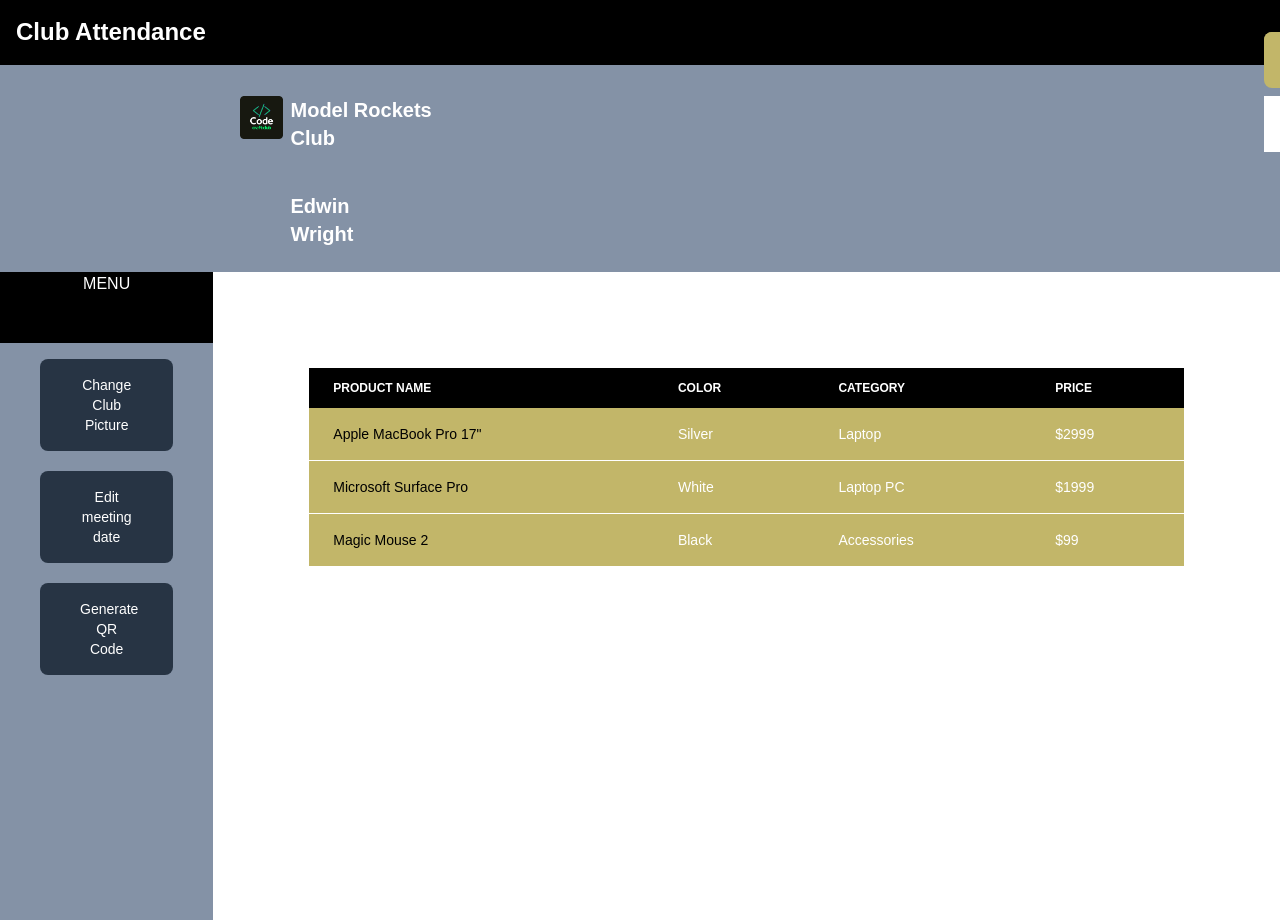
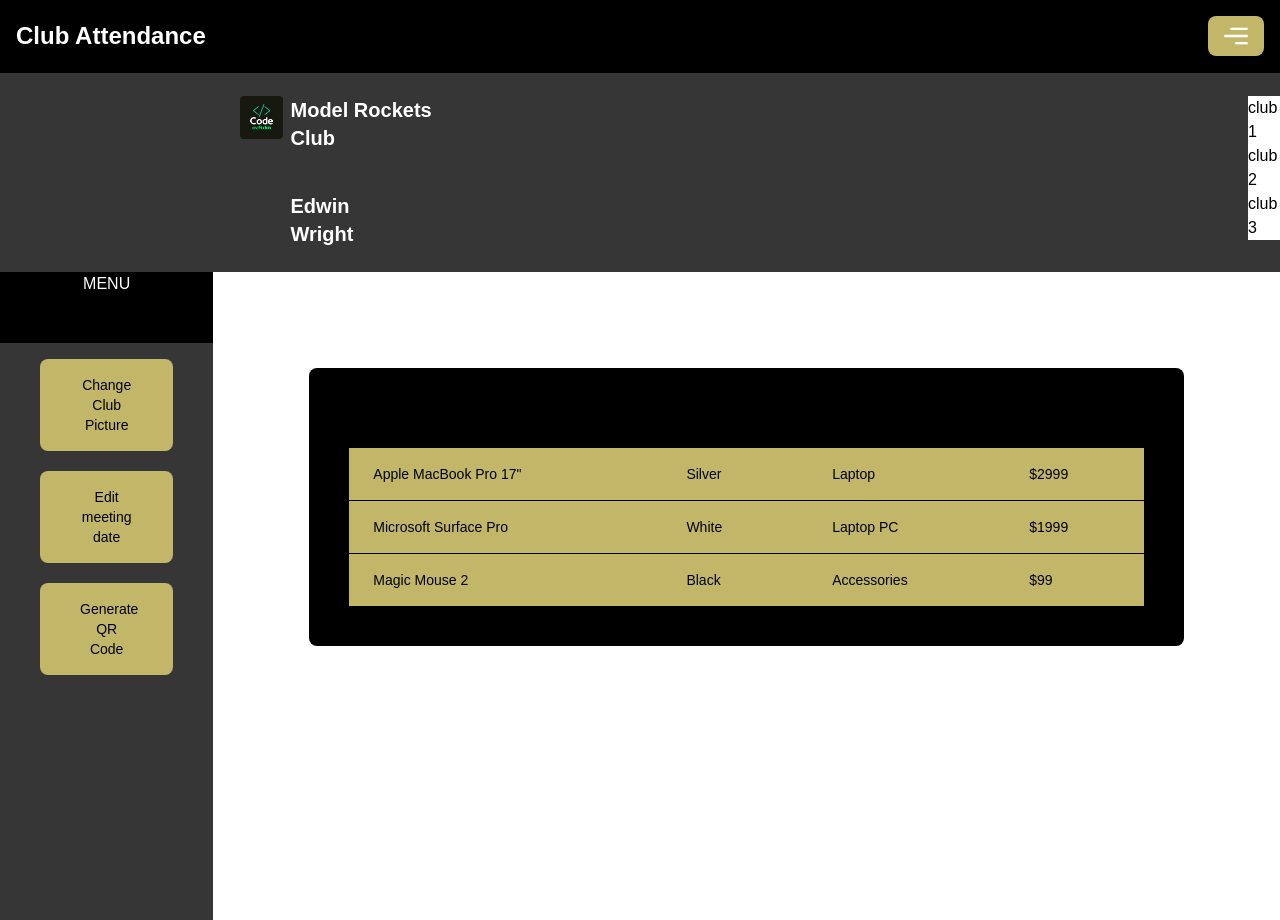
Before and after one commit to sitechtimes/club-attendance-frontend-v2, a Vue app: page /president in a window 1280 px wide. Built offline with nearby package versions, Linux system fonts and the light colour scheme; a web font is replaced by a local one.

Commit message:
sadxzfxhgvbj

```diff
--- a/src/components/PresidentComponents/ClubCard.vue
+++ b/src/components/PresidentComponents/ClubCard.vue
@@ -1,6 +1,6 @@
 <template>
   <div>
-    <div class="bg-gray w-full">
+    <div class="bg-dark-gray w-full">
       <div
         class="mx-60 text-white font-bold text-xl grid justify-items-center mt-10 grid-flow-col gap-2 w-1/6 py-6"
       >
@@ -11,19 +11,19 @@
     </div>
   </div>
   <div class="flex flex-row">
-    <div class="flex flex-col w-1/6 text-white bg-black h-[40.5rem]">
-      <a class="justify-center items-center h-20 text-center"> MENU </a>
+    <div class="flex flex-col w-1/6 text-white bg-dark-gray h-[40.5rem]">
+      <a class="bg-black justify-center items-center h-20 text-center"> MENU </a>
 
-      <div class="flex flex-col px-10 bg-gray py-4 h-full">
+      <div class="flex flex-col px-10 bg-dark-gray363636 py-4 h-full">
         <button
-          class="text-white bg-gray-dark font-medium rounded-lg text-sm px-10 py-4 mb-5"
+          class="text-black bg-gold font-medium rounded-lg text-sm px-10 py-4 mb-5"
         >
           <a> Change Club Picture </a>
         </button>
 
         <button
           type="button"
-          class="text-white bg-gray-dark font-medium rounded-lg text-sm px-10 py-4 mb-5"
+          class="text-black bg-gold font-medium rounded-lg text-sm px-10 py-4 mb-5"
           @click="
             changeDate = true;
             open = true;
@@ -32,7 +32,7 @@
           <a>Edit meeting date</a>
         </button>
         <button
-          class="text-white bg-gray-dark font-medium rounded-lg text-sm px-10 py-4 mb-5"
+          class="text-black bg-gold font-medium rounded-lg text-sm px-10 py-4 mb-5"
         >
           <a> Generate QR Code </a>
         </button>
--- a/src/components/PresidentComponents/PresidentNav.vue
+++ b/src/components/PresidentComponents/PresidentNav.vue
@@ -1,29 +1,35 @@
 <template>
-    <nav class="bg-black dark:bg-gray-900 fixed w-full z-20 top-0 start-0 border-b border-gray-200 dark:border-gray-600">
+    <nav class="bg-black dark:bg-dark-gray-900 fixed w-full z-20 top-0 start-0 border-b border-gray-200 dark:border-gray-600">
     <div class="max-w-screen-xl flex flex-wrap items-center justify-between mx-auto p-4">
       <span class="self-center text-2xl font-semibold whitespace-nowrap text-white">Club Attendance
       </span>
       <!-- log out button -->
-      <div class="flex md:order-2 space-x-3 md:space-x-0 rtl:space-x-reverse">
+      <div class=" flex md:order-2 space-x-3 md:space-x-0 rtl:space-x-reverse">
 
-        <button type="button" class="text-black fixed bg-yellow hover:bg-blue-800 focus:ring-4 focus:outline-none focus:ring-blue-300 font-medium rounded-lg text-sm px-4 py-2 text-center dark:bg-blue-600 dark:hover:bg-blue-700 dark:focus:ring-blue-800">Log Out
+        <button type="button" class="mx-20 text-black fixed bg-yellow hover:bg-blue-800 focus:ring-4 focus:outline-none focus:ring-blue-300 font-medium rounded-lg text-sm px-4 py-2 text-center dark:bg-blue-600 dark:hover:bg-blue-700 dark:focus:ring-blue-800">Log Out
 
       </button>
 
         <Menu as="div" class="relative">
-      <MenuButton @click="show = !show" class="fixed bg-yellow font-medium rounded-lg px-4 py-2 text-center">
+      <MenuButton @click="show = !show" class="top-6vw text-black bg-yellow hover:bg-blue-800 focus:ring-4 focus:outline-none focus:ring-blue-300 font-medium rounded-lg text-sm px-4 py-2 text-center dark:bg-blue-600 dark:hover:bg-blue-700 dark:focus:ring-blue-800">
         <img src="@/assets/menu.png" alt="" class="w-6">
       </MenuButton>
 
             <!-- hamburger menu -->
-            <div id="demo" class="relative">
+            <div id="demo" class="mt-0">
               <Transition v-if="show" name="fade">
-                <div class="absolute round-lg">
-                 <p v-if="show" class="text-white bg-white h-auto w-10 max-w-screen-xl mx-auto p-4" style="margin-top: 64px; z-index: 10;">hello</p>
+                <div v-if="show" class="absolute round-lg h-auto w-10 bg-white m-10">
                 <ul>
                   <li class="hamburger-item hover:bg-sky-white">
-
-                  </li>
+                  club 1</li>
+                </ul>
+                <ul>
+                  <li class="hamburger-item hover:bg-sky-white">
+                  club 2</li>
+                </ul>
+                <ul>
+                  <li class="hamburger-item hover:bg-sky-white">
+                  club 3</li>
                 </ul>
                 </div>
               </Transition>
--- a/src/components/PresidentComponents/PresidentTable.vue
+++ b/src/components/PresidentComponents/PresidentTable.vue
@@ -1,7 +1,7 @@
 <template>
-
+<div class="p-10 bg-black h-auto rounded-lg">
     <div class="relative overflow-x-auto overflow-y:auto bg-black">
-        <table class="w-full text-sm text-left rtl:text-right text-white dark:text-gray">
+        <table class="w-full text-sm text-left rtl:text-right text-black">
             <thead class="text-xs uppercase bg-black dark:text-gray">
                 <tr>
                     <th scope="col" class="px-6 py-3">
@@ -64,7 +64,7 @@
             </tbody>
         </table>
     </div>
-
+</div>
 </template>
 
 <script>
--- a/tailwind.config.js
+++ b/tailwind.config.js
@@ -18,6 +18,7 @@
       yellow: " #c2b669",
       "gray-dark": "#273444",
       gray: "#8492a6",
+      "dark-gray": "#363636",
       "gray-light": "#d3dce6",
       black: "#000000",
       white: "#ffffff",
```
